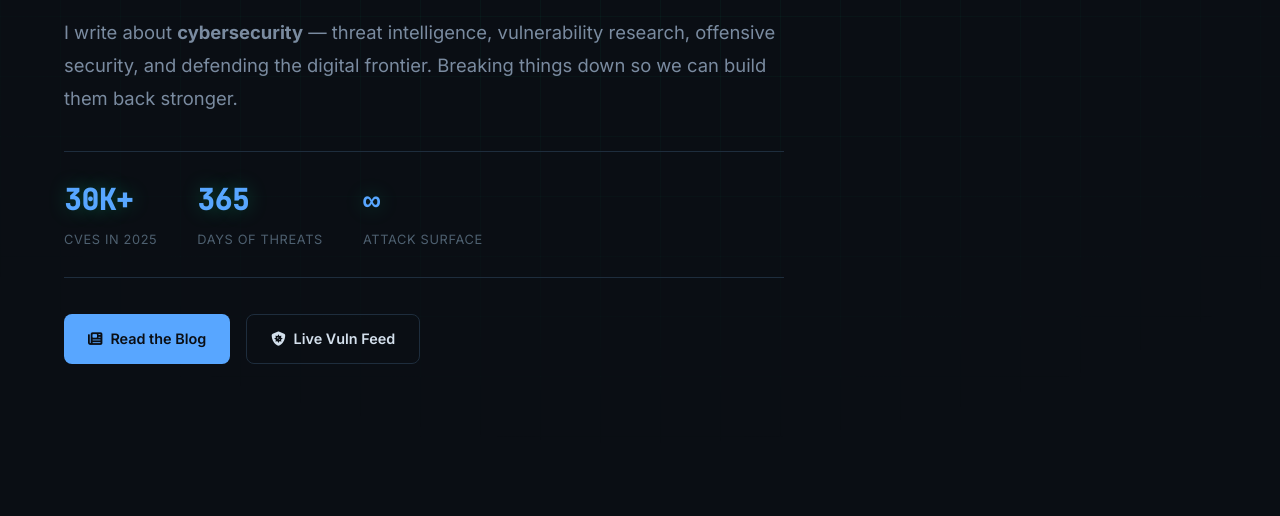
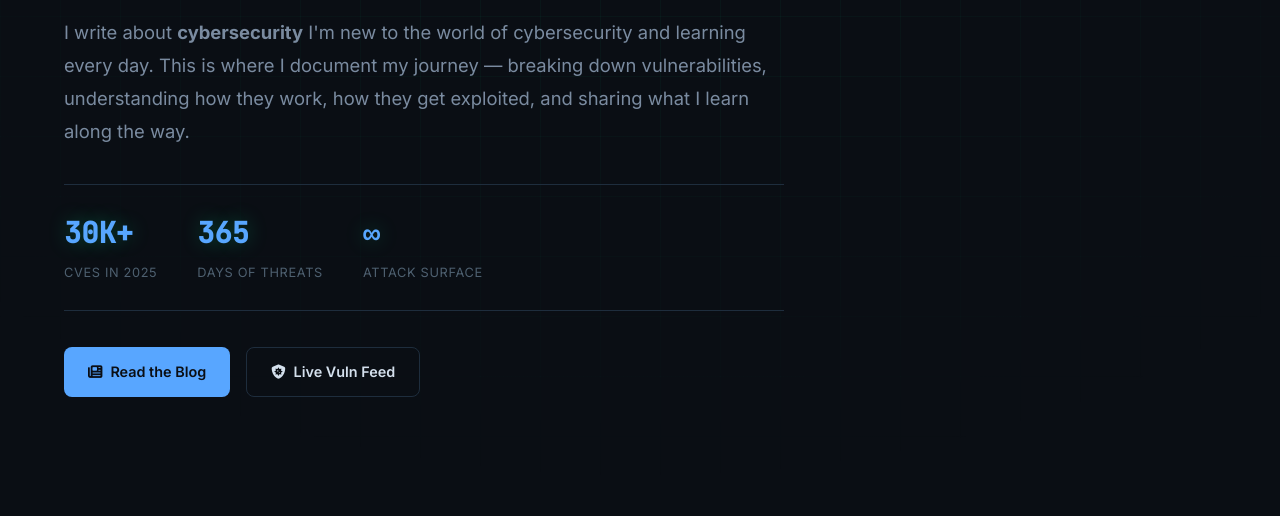
Before and after one commit to H4ppyGh05t/h4ppygh05t.github.io, a plain HTML site: page index.html in a window 1280 px wide. Shown: the part 284-800 px from the top of the page. Drawn offline with Linux system fonts and the light colour scheme; no server answers.

Commit message:
Revise hero subtitle for cybersecurity blog
Updated the hero subtitle to reflect a new focus on learning and documenting the cybersecurity journey.

```diff
--- a/index.html
+++ b/index.html
@@ -38,9 +38,9 @@
                 <div class="hero-badge"><i class="fas fa-circle-dot pulse"></i> Cybersecurity Blog</div>
                 <h1>Hi, I'm <span class="accent">Eugene Myburgh</span></h1>
                 <p class="hero-subtitle">
-                    I write about <strong>cybersecurity</strong> — threat intelligence, vulnerability research,
-                    offensive security, and defending the digital frontier. Breaking things down so we can
-                    build them back stronger.
+                    I write about <strong>cybersecurity</strong>
+                    I'm new to the world of cybersecurity and learning every day.
+                    This is where I document my journey — breaking down vulnerabilities, understanding how they work, how they get exploited, and sharing what I learn along the way.
                 </p>
                 <div class="hero-stats">
                     <div class="stat">
```
